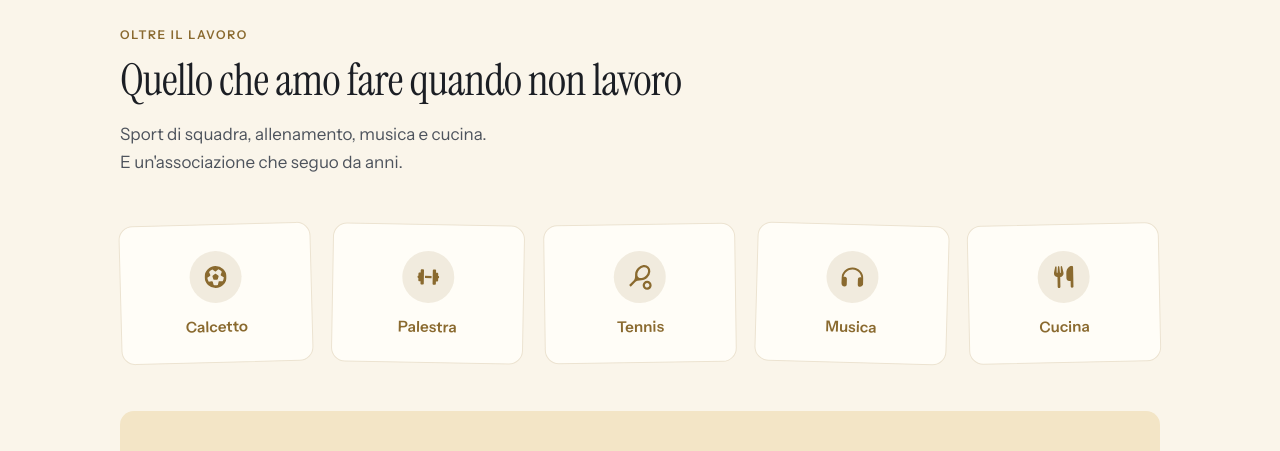
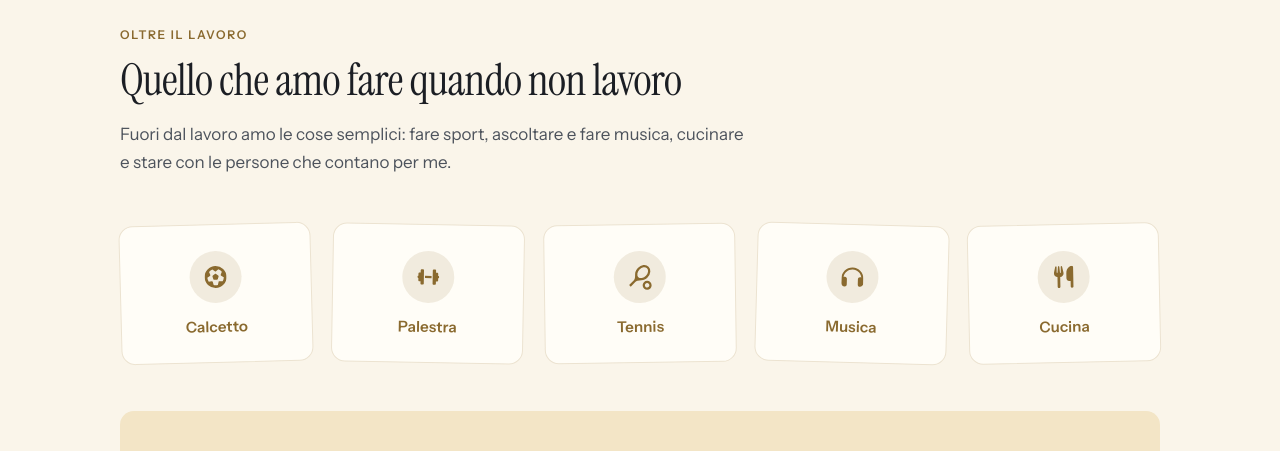
Before and after one commit to Giobbas/portfolio-website, a plain HTML site: page index.html in a window 1280 px wide. Shown: the part 8140-8591 px from the top of the page. Drawn offline with Linux system fonts and the light colour scheme.

Commit message:
Riscrive l'introduzione di "Oltre il lavoro"
Da un elenco di sostantivi a una frase in prima persona.
Testo di Giovanna.

L'accenno all'associazione esce da qui ma resta nel blocco
dedicato piu' sotto, dove e' raccontata per esteso.

Co-Authored-By: Claude Opus 5 <noreply@anthropic.com>

```diff
--- a/index.html
+++ b/index.html
@@ -807,7 +807,7 @@
           </div>
           <div style="flex:none">
             <h2 style="font-family:'Instrument Serif', Georgia, serif;font-weight:400;font-size:clamp(30px,3.9vw,44px);line-height:1.12;letter-spacing:-.015em;margin-bottom:16px">Quello che amo fare quando non lavoro</h2>
-            <p style="font-size:17px;line-height:1.6;color:#4d535c;max-width:56ch;text-wrap:pretty">Sport di squadra, allenamento, musica e cucina. <br>E un'associazione che seguo da anni.</p>
+            <p style="font-size:17px;line-height:1.6;color:#4d535c;max-width:56ch;text-wrap:pretty">Fuori dal lavoro amo le cose semplici: fare sport, ascoltare e fare musica, cucinare e stare con le persone che contano per me.</p>
           </div>
         </div>
         <div style="display:grid;grid-template-columns:repeat(auto-fit,minmax(140px,1fr));gap:clamp(12px,1.8vw,20px);margin-bottom:clamp(32px,4vw,48px)">
```
